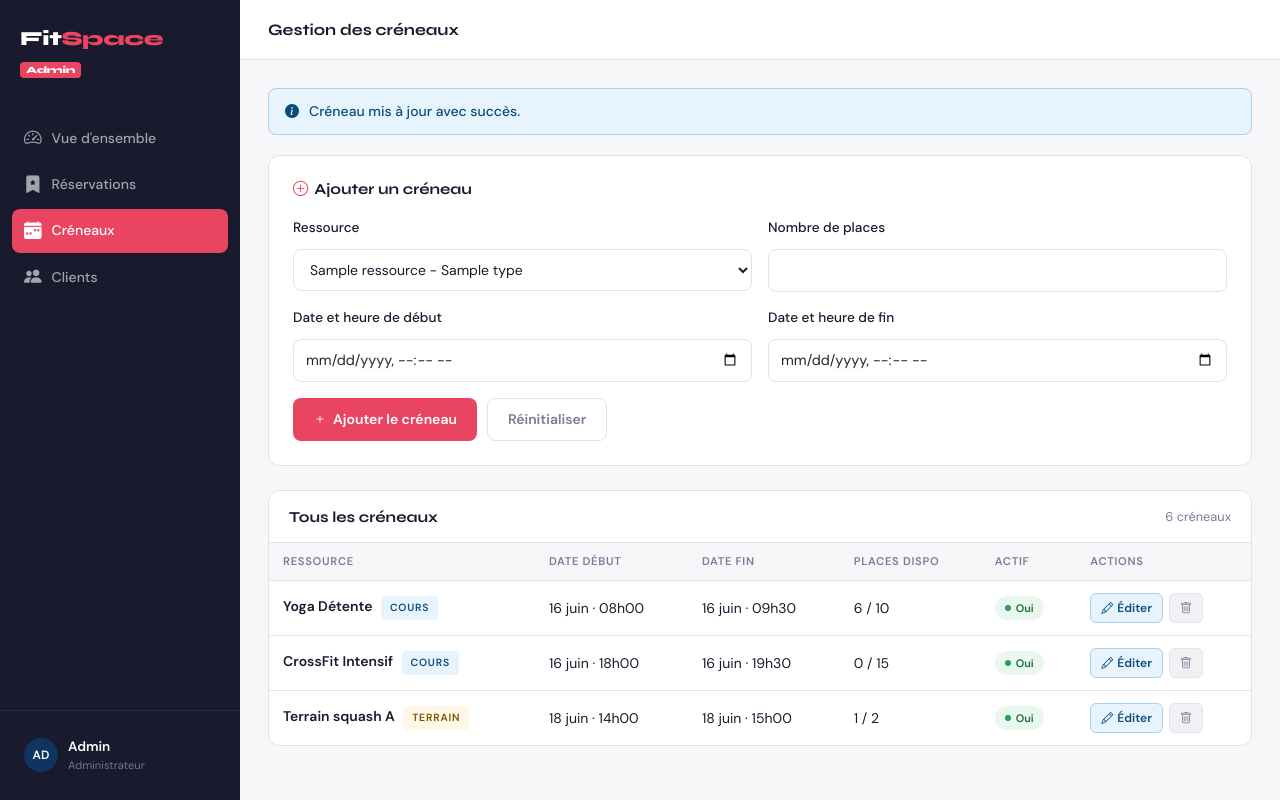
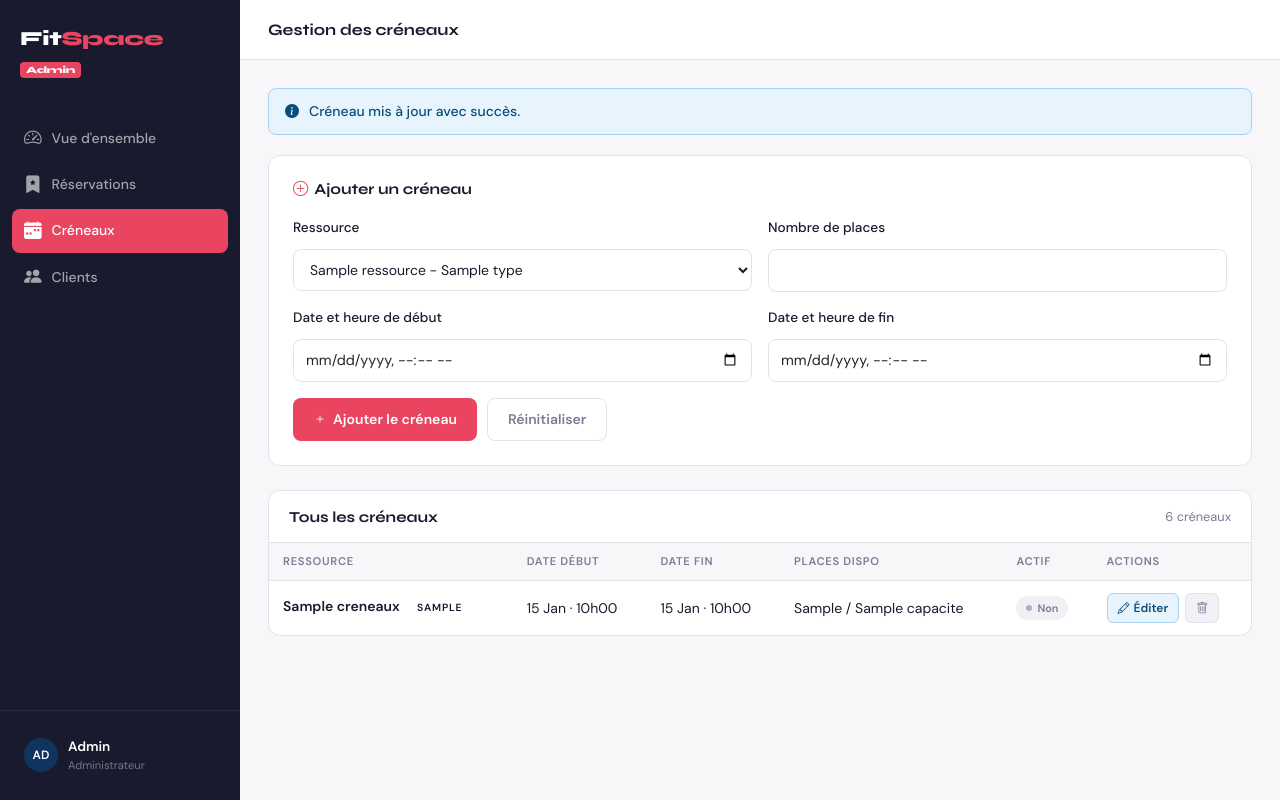
Before and after one commit to BrandyAllan/sport, a CodeIgniter 4 app: the page made by app/Views/admin/creneaux.php in a window 1280 px wide. Run offline with PHP 8.4 and a stand-in for CodeIgniter, Linux system fonts and the light colour scheme; the template is opened without the code that fills it: most values are stand-ins (such as "Sample title", 1, 10 or a date in 2020); some libraries are stand-ins or nearby versions.

Commit message:
creneau admin

```diff
--- a/app/Config/Routes.php
+++ b/app/Config/Routes.php
@@ -12,6 +12,8 @@ $routes->post('/login', 'Login::doLogin');
 $routes->get('/creneau', 'Creneau::creneau');
 $routes->post('/ajouter-creneau', 'Creneau::ajouter_creneau');
 $routes->get('/supprimer-creneau/(:num)', 'Creneau::supprimer_creneau/$1');
+$routes->get('/editer-creneau/(:num)', 'Creneau::edit_creneau/$1');
+$routes->post('/editer-creneau/(:num)', 'Creneau::update_creneau/$1');
 
 $routes->get('/register', 'Register::showRegister');
 $routes->post('/register', 'Register::doRegister');
--- a/app/Views/admin/creneaux.php
+++ b/app/Views/admin/creneaux.php
@@ -35,7 +35,7 @@
         <!-- Formulaire ajout créneau -->
         <div class="form-section">
           <h3><i class="bi bi-plus-circle" style="color:var(--accent);margin-right:6px;"></i>Ajouter un créneau</h3>
-          <form action="/admin/creneaux/ajouter" method="post">
+          <form action="/ajouter-creneau" method="post">
               <div class="form-grid-2" style="margin-bottom:1rem;">
                   <div class="form-group">
                       <label class="form-label">Ressource</label>
@@ -84,45 +84,47 @@
               <tr><th>Ressource</th><th>Date début</th><th>Date fin</th><th>Places dispo</th><th>Actif</th><th>Actions</th></tr>
             </thead>
             <tbody>
+            <?php foreach($creneaux as $creneau): ?>
                 <tr>
-                <td class="td-name">Yoga Détente <span class="creneau-type type-cours" style="font-size:0.65rem;margin-left:5px;">Cours</span></td>
-                <td class="td-muted">16 juin · 08h00</td>
-                <td class="td-muted">16 juin · 09h30</td>
-                <td>6 / 10</td>
-                <td><span class="badge-statut s-confirmee" style="font-size:0.68rem;">Oui</span></td>
+                    <td class="td-name">
+                        <?= esc($creneau['ressource_nom']) ?>
+                        <span class="creneau-type type-<?= esc($creneau['ressource_type']) ?>" style="font-size:0.65rem;margin-left:5px;">
+                            <?= ucfirst(esc($creneau['ressource_type'])) ?>
+                        </span>
+                    </td>
+
+                    <td class="td-muted">
+                        <?= date('d M · H\hi', strtotime($creneau['date_debut'])) ?>
+                    </td>
+
+                    <td class="td-muted">
+                        <?= date('d M · H\hi', strtotime($creneau['date_fin'])) ?>
+                    </td>
+
+                    <td>
+                        <?= esc($creneau['places_dispo']) ?> / <?= esc($creneau['capacite']) ?>
+                    </td>
+
+                    <td>
+                        <?php if($creneau['actif'] == 1): ?>
+                            <span class="badge-statut s-confirmee" style="font-size:0.68rem;">Oui</span>
+                        <?php else: ?>
+                            <span class="badge-statut s-annulee" style="font-size:0.68rem;">Non</span>
+                        <?php endif; ?>
+                    </td>
+
                     <td>
                         <div class="action-btns">
-                    <button class="btn-sm-custom btn-edit"><i class="bi bi-pencil"></i> Éditer</button>
-                    <button class="btn-sm-custom btn-del"><i class="bi bi-trash"></i></button>
+                          <a href="/editer-creneau/<?= $creneau['id'] ?>" class="btn-sm-custom btn-edit">
+                              <i class="bi bi-pencil"></i> Éditer
+                          </a>
+                          <a href="/admin/creneaux/supprimer/<?= $creneau['id'] ?>" class="btn-sm-custom btn-del">
+                              <i class="bi bi-trash"></i>
+                          </a>
                         </div>
                     </td>
                 </tr>
-              <tr>
-                <td class="td-name">CrossFit Intensif <span class="creneau-type type-cours" style="font-size:0.65rem;margin-left:5px;">Cours</span></td>
-                <td class="td-muted">16 juin · 18h00</td>
-                <td class="td-muted">16 juin · 19h30</td>
-                <td>0 / 15</td>
-                <td><span class="badge-statut s-confirmee" style="font-size:0.68rem;">Oui</span></td>
-                <td>
-                  <div class="action-btns">
-                    <button class="btn-sm-custom btn-edit"><i class="bi bi-pencil"></i> Éditer</button>
-                    <button class="btn-sm-custom btn-del"><i class="bi bi-trash"></i></button>
-                  </div>
-                </td>
-              </tr>
-              <tr>
-                <td class="td-name">Terrain squash A <span class="creneau-type type-terrain" style="font-size:0.65rem;margin-left:5px;">Terrain</span></td>
-                <td class="td-muted">18 juin · 14h00</td>
-                <td class="td-muted">18 juin · 15h00</td>
-                <td>1 / 2</td>
-                <td><span class="badge-statut s-confirmee" style="font-size:0.68rem;">Oui</span></td>
-                <td>
-                  <div class="action-btns">
-                    <button class="btn-sm-custom btn-edit"><i class="bi bi-pencil"></i> Éditer</button>
-                    <button class="btn-sm-custom btn-del"><i class="bi bi-trash"></i></button>
-                  </div>
-                </td>
-              </tr>
+            <?php endforeach; ?>
             </tbody>
           </table>
         </div>
```
Also changed, not shown: app/Controllers/Creneau.php (+65 -0 lines). Lines whose indentation alone changed are shown as unchanged.
